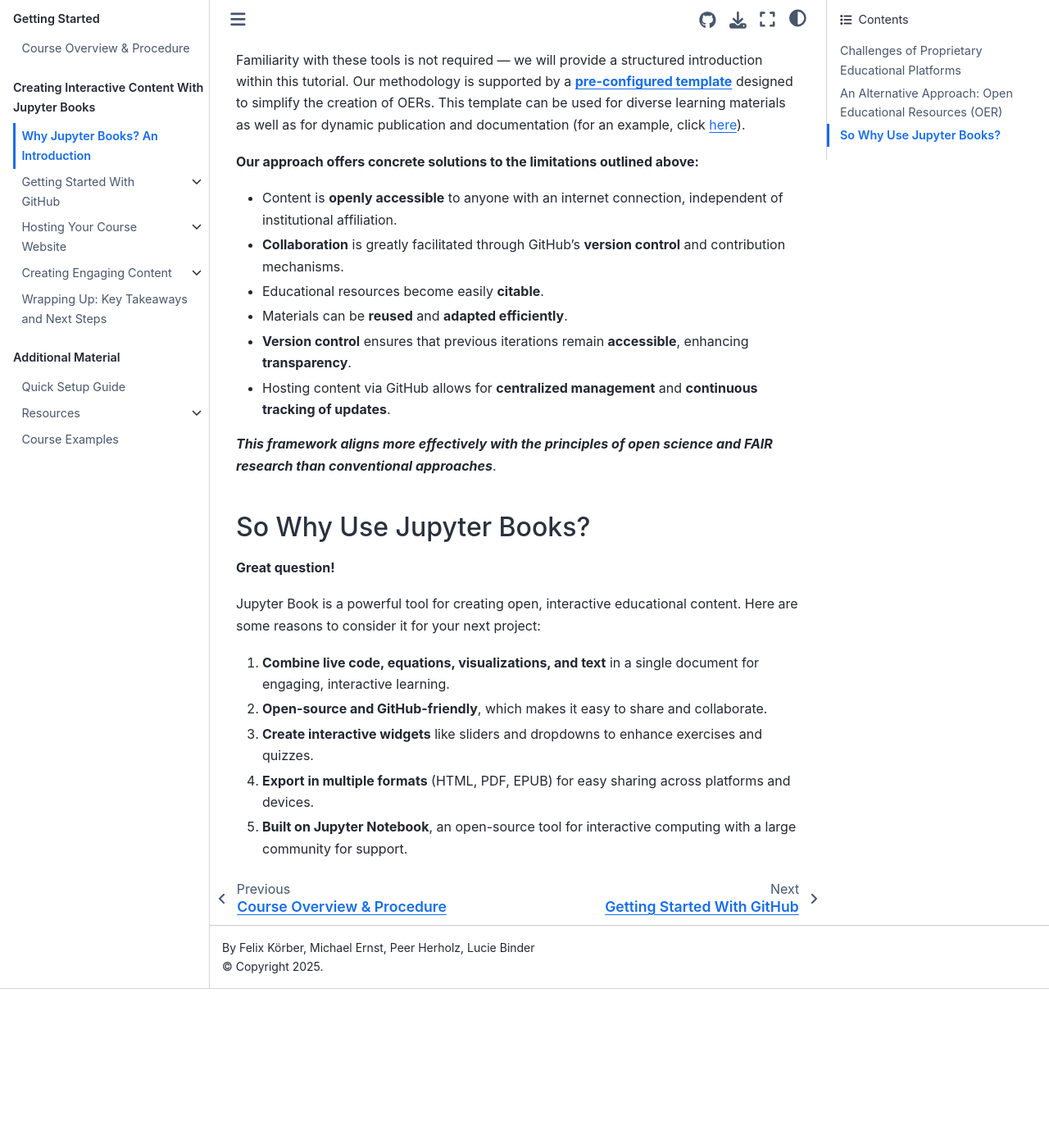
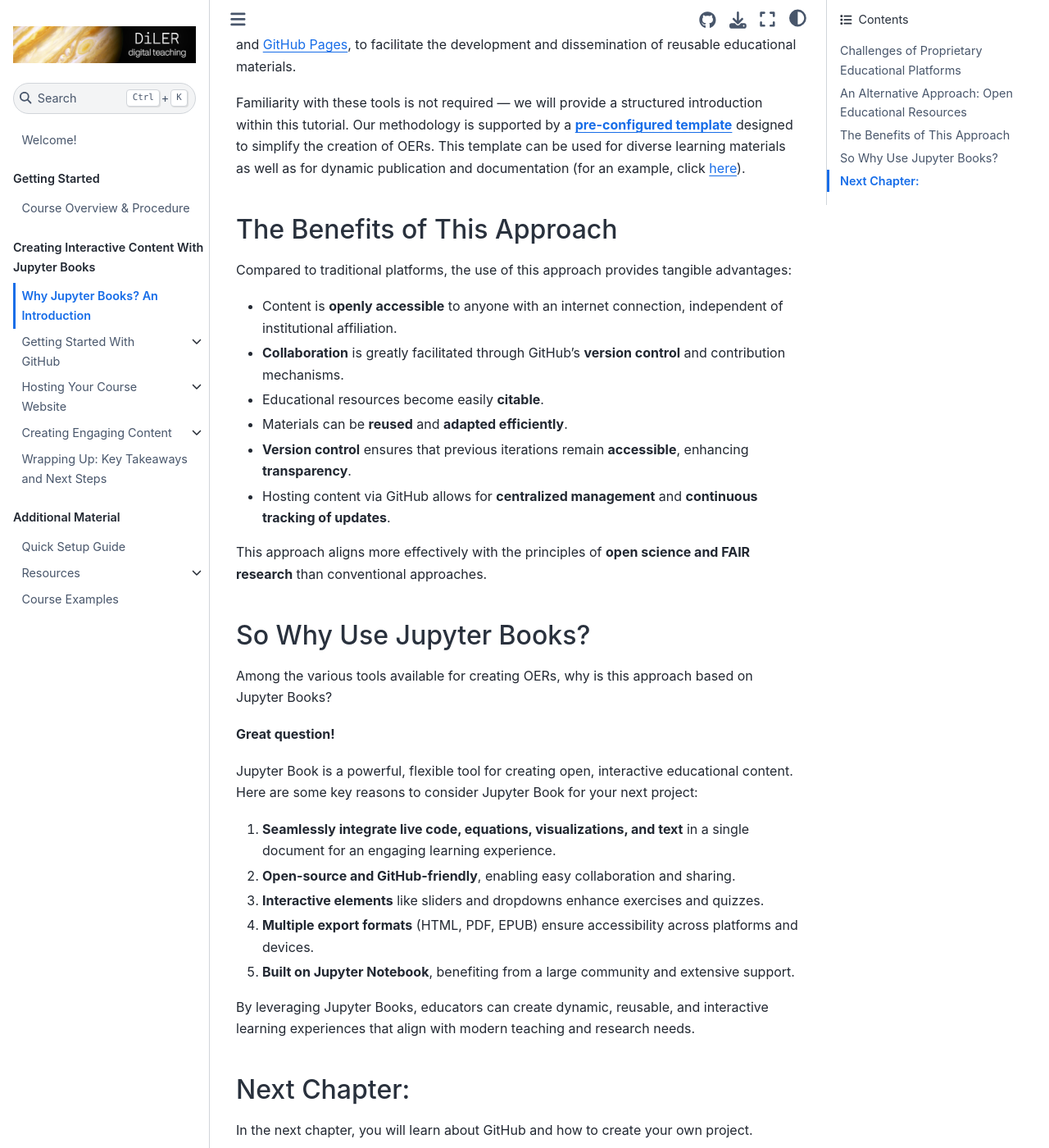
Before and after one commit to M-earnest/tutorial_jupyter_books, a Jupyter Book: the page built from general-information/whyjb.md, in a window 1280 px wide and 1400 px high, scrolled down 1196 px. Shown: the whole window at 82% size. Built offline with Jupyter Book 1.0.4 settings and Sphinx 7.4.7 and the Sphinx Book theme 1.1.4, drawn with Linux system fonts in a browser that asks for light colours; pages that are not in the unit, such as notebooks, are missing from menus; before the commit the page ends 2402 px from its top, so only the background shows below that; some of the changed text lies outside the part shown.

Commit message:
Update whyjb.md

```diff
--- a/general-information/whyjb.md
+++ b/general-information/whyjb.md
@@ -1,6 +1,6 @@
 # Why Jupyter Books? An Introduction
 
-What if your educational resources were not only effective for today’s students but also **accessible, citable, and reproducible** for future generations? If this prospect aligns with your academic vision, we invite you to explore this approach further.
+What if your educational resources were not only effective for today’s students but also **accessible, citable, and reproducible** for future generations? If this prospect aligns with your academic vision, we invite you to explore an alternative approach to traditional learning platforms.
 
 In light of the ongoing replication crisis, many universities are striving to make research and education more **open, inclusive, and FAIR** (*Findable, Accessible, Interoperable, and Reusable*). However, conventional educational platforms such as Moodle, OLAT, and ILIAS present significant limitations that are often at odds with these objectives. These proprietary systems introduce several challenges, including **restricted access, high costs, and limited interoperability**. For instance, educators frequently need to acquire costly licenses, which can hinder their ability to develop and disseminate instructional materials freely. Moreover, these platforms often lock users into specific ecosystems, complicating collaboration across institutions and disciplines. These constraints inhibit the dynamic and interactive learning environments necessary for contemporary higher education and research.
 
@@ -14,15 +14,16 @@
 - Integration of interactive elements is cumbersome.
 - Content may become fragmented across multiple course iterations, making it difficult to track and update over time.
 
-## An Alternative Approach: Open Educational Resources (OER)
+## An Alternative Approach: Open Educational Resources
 
-To address these challenges, we propose the adoption of **Open Educational Resources (OER)**. But how can these be effectively created and maintained?
+To address these challenges, we propose the adoption of **Open Educational Resources (OER)** that are freely accessible, adaptable, and reusable. But how can these be effectively created and maintained?
 
-Our approach leverages open-source tools, including [Jupyter Books](https://jupyterbook.org/en/stable/intro.html) and [GitHub](https://github.com/), along with [GitHub Pages](https://pages.github.com/), to facilitate the development and dissemination of reusable educational materials.
+Our approach leverages open-source tools, including [Jupyter Books](https://jupyterbook.org/en/stable/intro.html), along with [GitHub](https://github.com/) and [GitHub Pages](https://pages.github.com/), to facilitate the development and dissemination of reusable educational materials.
 
 Familiarity with these tools is not required — we will provide a structured introduction within this tutorial. Our methodology is supported by a [**pre-configured template**](https://github.com/DiLER-Digitell/Course-template) designed to simplify the creation of OERs. This template can be used for diverse learning materials as well as for dynamic publication and documentation (for an example, click [here](https://oreoni.github.io/)).
 
-**Our approach offers concrete solutions to the limitations outlined above:**
+## The Benefits of This Approach
+Compared to traditional platforms, the use of this approach provides tangible advantages:
 
 - Content is **openly accessible** to anyone with an internet connection, independent of institutional affiliation.
 - **Collaboration** is greatly facilitated through GitHub’s **version control** and contribution mechanisms.
@@ -31,16 +32,24 @@
 - **Version control** ensures that previous iterations remain **accessible**, enhancing **transparency**.
 - Hosting content via GitHub allows for **centralized management** and **continuous tracking of updates**.
 
-***This framework aligns more effectively with the principles of open science and FAIR research than conventional approaches***.
+This approach aligns more effectively with the principles of **open science and FAIR research** than conventional approaches.
 
 ## So Why Use Jupyter Books?
 
+Among the various tools available for creating OERs, why is this approach based on Jupyter Books?
+
 **Great question!**
 
-Jupyter Book is a powerful tool for creating open, interactive educational content. Here are some reasons to consider it for your next project:
+Jupyter Book is a powerful, flexible tool for creating open, interactive educational content. Here are some key reasons to consider Jupyter Book for your next project:
 
-1. **Combine live code, equations, visualizations, and text** in a single document for engaging, interactive learning.
-2. **Open-source and GitHub-friendly**, which makes it easy to share and collaborate.
-3. **Create interactive widgets** like sliders and dropdowns to enhance exercises and quizzes.
-4. **Export in multiple formats** (HTML, PDF, EPUB) for easy sharing across platforms and devices.
-5. **Built on Jupyter Notebook**, an open-source tool for interactive computing with a large community for support.
+1. **Seamlessly integrate live code, equations, visualizations, and text** in a single document for an engaging learning experience.
+2. **Open-source and GitHub-friendly**, enabling easy collaboration and sharing.
+3. **Interactive elements** like sliders and dropdowns enhance exercises and quizzes.
+4. **Multiple export formats** (HTML, PDF, EPUB) ensure accessibility across platforms and devices.
+5. **Built on Jupyter Notebook**, benefiting from a large community and extensive support.
+
+By leveraging Jupyter Books, educators can create dynamic, reusable, and interactive learning experiences that align with modern teaching and research needs.
+
+## Next Chapter:
+
+In the next chapter, you will learn about GitHub and how to create your own project.
```
